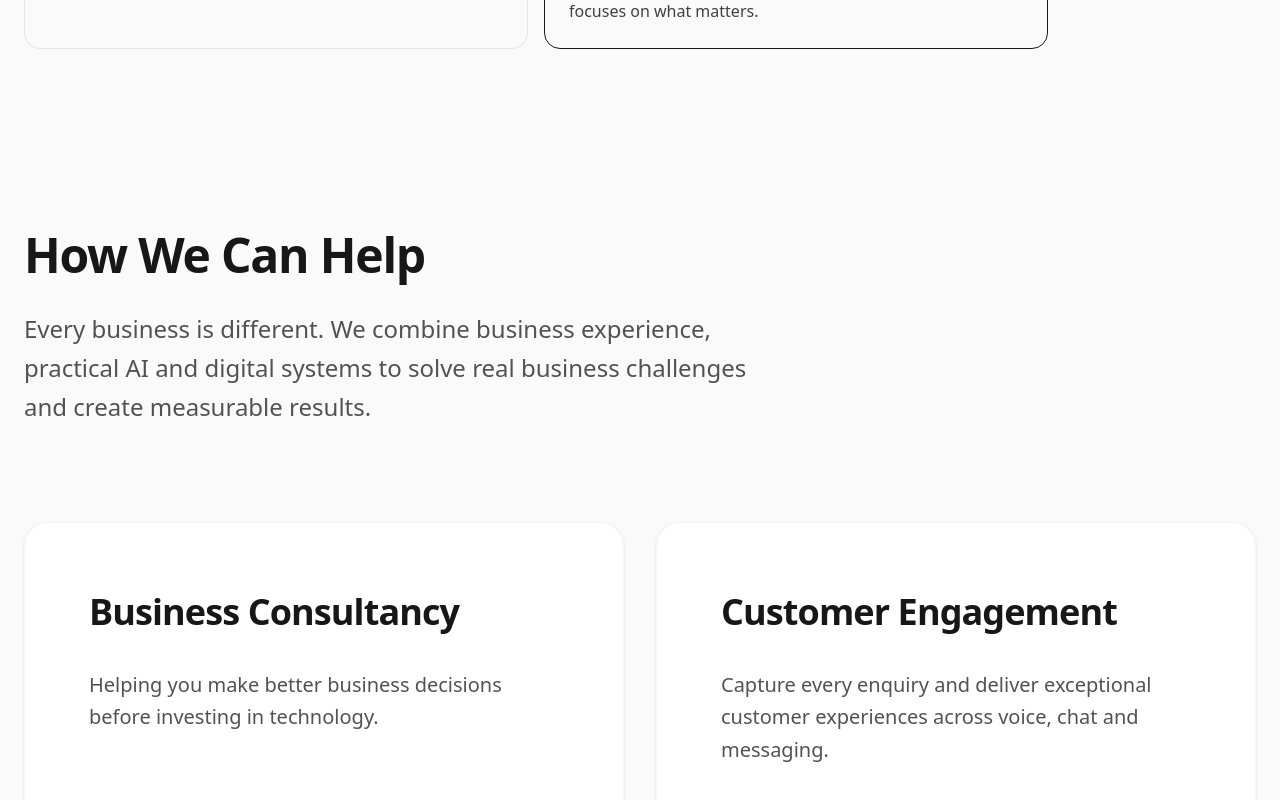
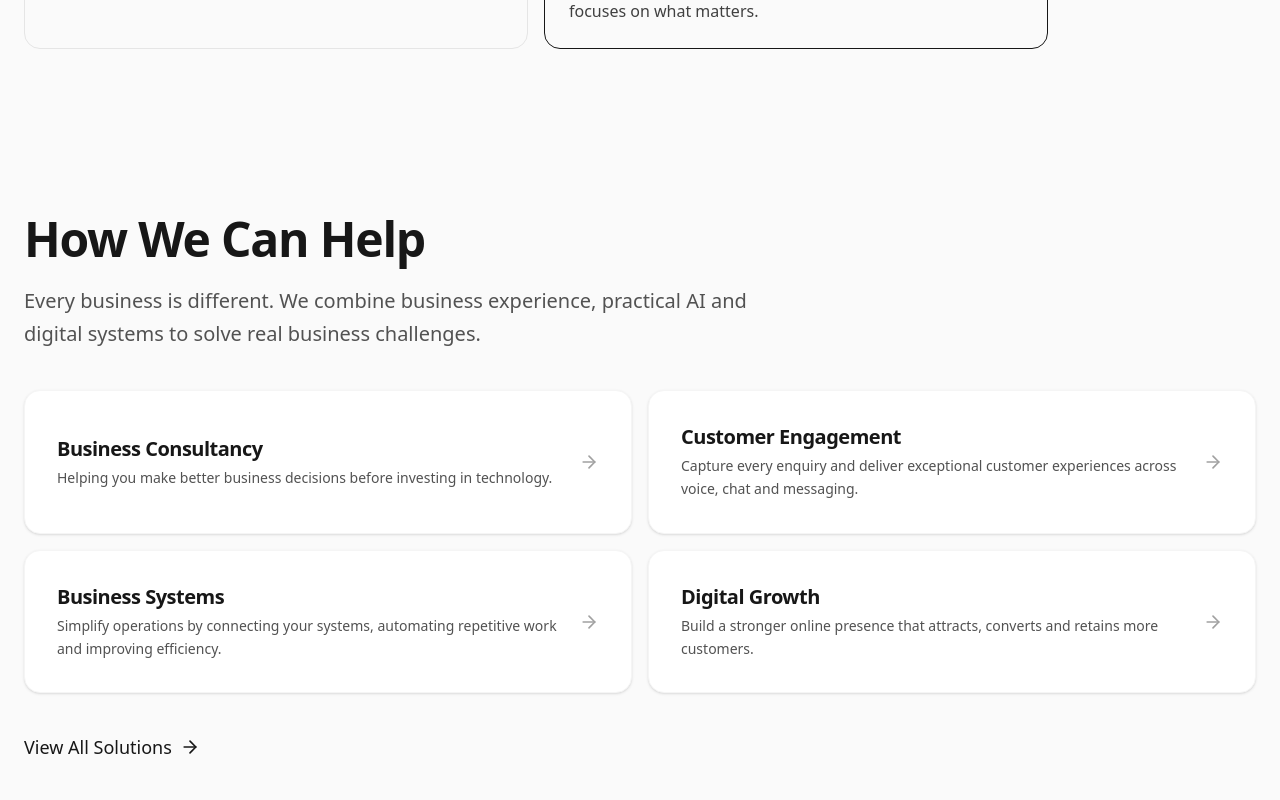
Before and after one commit to amanocha87/amplify-website, a React (Vite) app: page / in a window 1280 px wide. Shown: the part 1956-2756 px from the top of the page. Built offline with nearby package versions, Linux system fonts and the light colour scheme.

Commit message:
Refactor CoreSolutions component layout and styles

```diff
--- a/src/components/CoreSolutions.tsx
+++ b/src/components/CoreSolutions.tsx
@@ -26,43 +26,34 @@ const coreSolutions = [
 
 export default function CoreSolutions() {
   return (
-    <section className="py-20 md:py-24 px-6 max-w-[1400px] mx-auto bg-neutral-50">
-      <div className="mb-24 max-w-3xl">
-        <h2 className="text-4xl md:text-5xl font-semibold tracking-tight text-neutral-900 mb-6 leading-tight">
+    <section className="py-14 md:py-20 px-6 max-w-[1400px] mx-auto bg-neutral-50">
+      <div className="mb-10 max-w-3xl">
+        <h2 className="text-3xl md:text-5xl font-semibold tracking-tight text-neutral-900 mb-4 leading-tight">
           How We Can Help
         </h2>
-        <p className="text-xl md:text-2xl text-neutral-600 leading-relaxed font-light">
-          Every business is different. We combine business experience, practical AI and digital systems to solve real business challenges and create measurable results.
+        <p className="text-base md:text-xl text-neutral-600 leading-relaxed">
+          Every business is different. We combine business experience, practical AI and digital systems to solve real business challenges.
         </p>
       </div>
-
-      <div className="grid grid-cols-1 md:grid-cols-2 gap-8 mb-16">
+      <div className="grid grid-cols-1 md:grid-cols-2 gap-4 mb-10">
         {coreSolutions.map((solution, index) => (
-          <div
+          <Link
             key={index}
-            className="bg-white rounded-3xl p-12 md:p-16 shadow-sm border border-neutral-100 flex flex-col h-full group transition-all duration-300 hover:shadow-md hover:border-neutral-200"
+            to={solution.link}
+            className="bg-white rounded-2xl p-6 md:p-8 shadow-sm border border-neutral-100 flex items-center justify-between group transition-all duration-300 hover:shadow-md hover:border-neutral-200"
           >
-            <h3 className="text-3xl md:text-4xl font-semibold text-neutral-900 tracking-tight leading-snug mb-8">
-              {solution.title}
-            </h3>
-
-            <div className="text-neutral-600 text-xl leading-relaxed mb-16 flex-grow font-light">
-              <p>{solution.description}</p>
+            <div>
+              <h3 className="text-lg md:text-xl font-semibold text-neutral-900 tracking-tight mb-1">
+                {solution.title}
+              </h3>
+              <p className="text-neutral-600 text-sm leading-relaxed">
+                {solution.description}
+              </p>
             </div>
-
-            <div className="mt-auto pt-8 border-t border-neutral-100">
-              <Link
-                to={solution.link}
-                className="inline-flex items-center gap-2 text-lg font-medium text-neutral-900 hover:text-purple-700 transition-colors group/link"
-              >
-                Learn More
-                <ArrowRight className="w-5 h-5 transition-transform group-hover/link:translate-x-1" />
-              </Link>
-            </div>
-          </div>
+            <ArrowRight className="w-5 h-5 shrink-0 ml-4 text-neutral-400 transition-transform group-hover:translate-x-1 group-hover:text-purple-700" />
+          </Link>
         ))}
       </div>
-
       <div className="text-center md:text-left">
         <Link
           to="/solutions"
```
